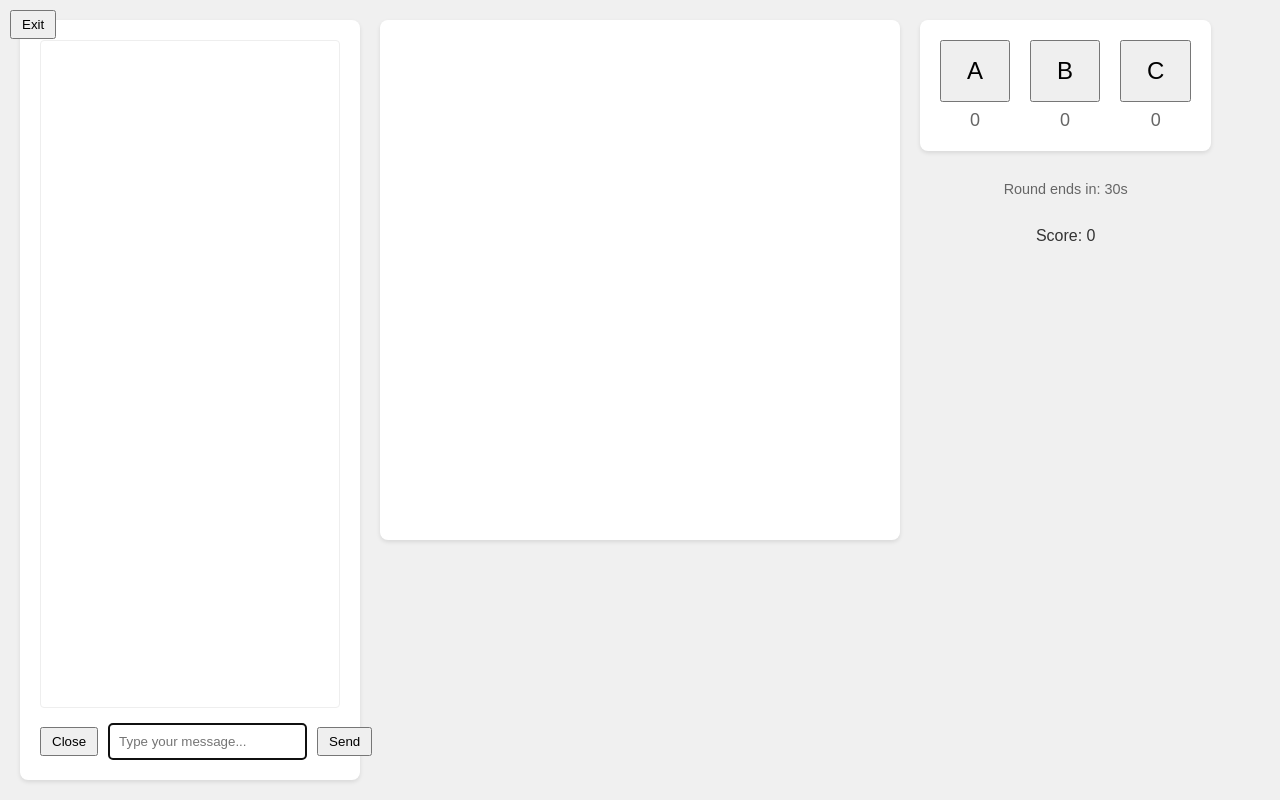
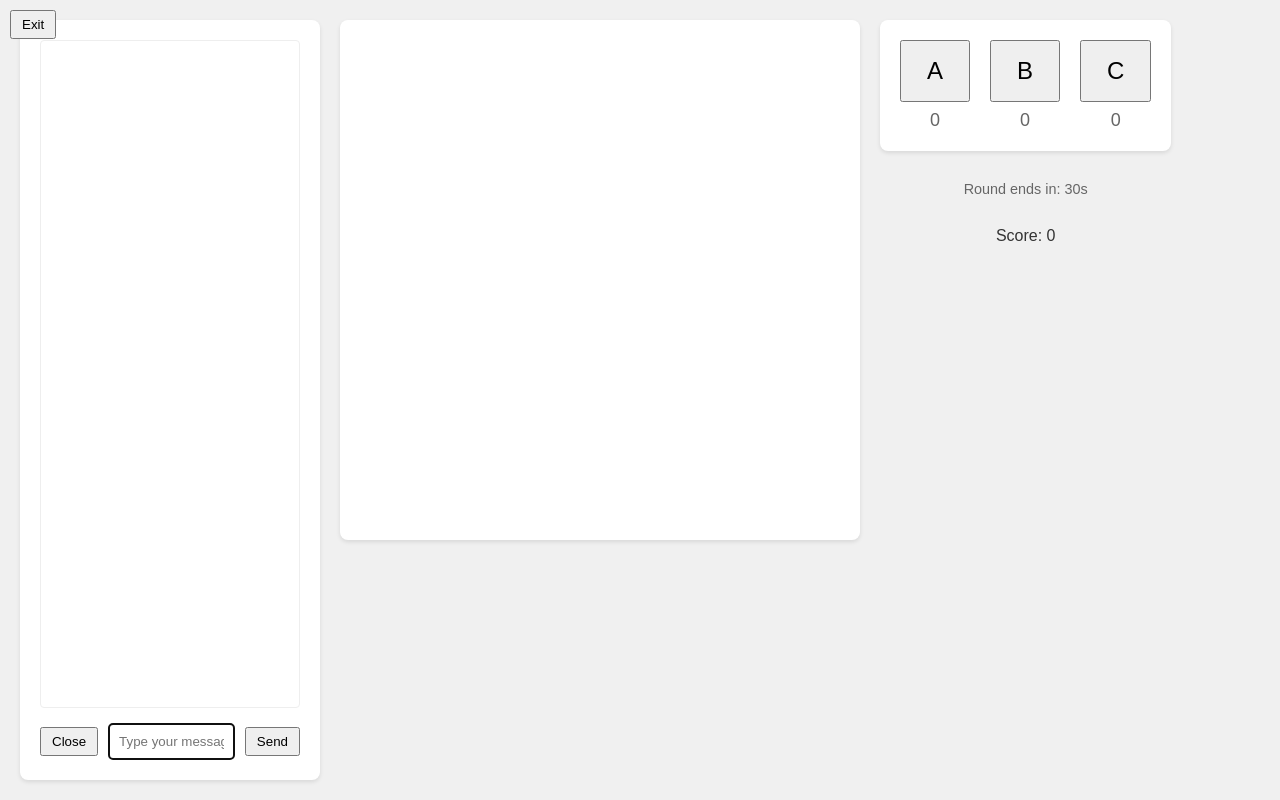
Before and after one commit to axyl-casc/GoGuesser, a website: page public/index.html in a window 1280 px wide. Both pictures are taken after a click on the button "Open Chat". Drawn offline with nearby package versions, Linux system fonts and the light colour scheme; no server answers.

Commit message:
fix: align chat controls within container

```diff
--- a/public/index.html
+++ b/public/index.html
@@ -103,6 +103,7 @@
             border-radius: 8px;
             padding: 20px;
             box-shadow: 0 2px 4px rgba(0,0,0,0.1);
+            box-sizing: border-box;
         }
 
         #chat-messages {
@@ -118,6 +119,7 @@
             display: flex;
             gap: 10px;
             align-items: center;
+            width: 100%;
         }
 
         #chat-close {
@@ -150,6 +152,7 @@
 
         #chat-input {
             flex: 1;
+            min-width: 0;
             padding: 10px;
             border: 1px solid #ddd;
             border-radius: 4px;
```
